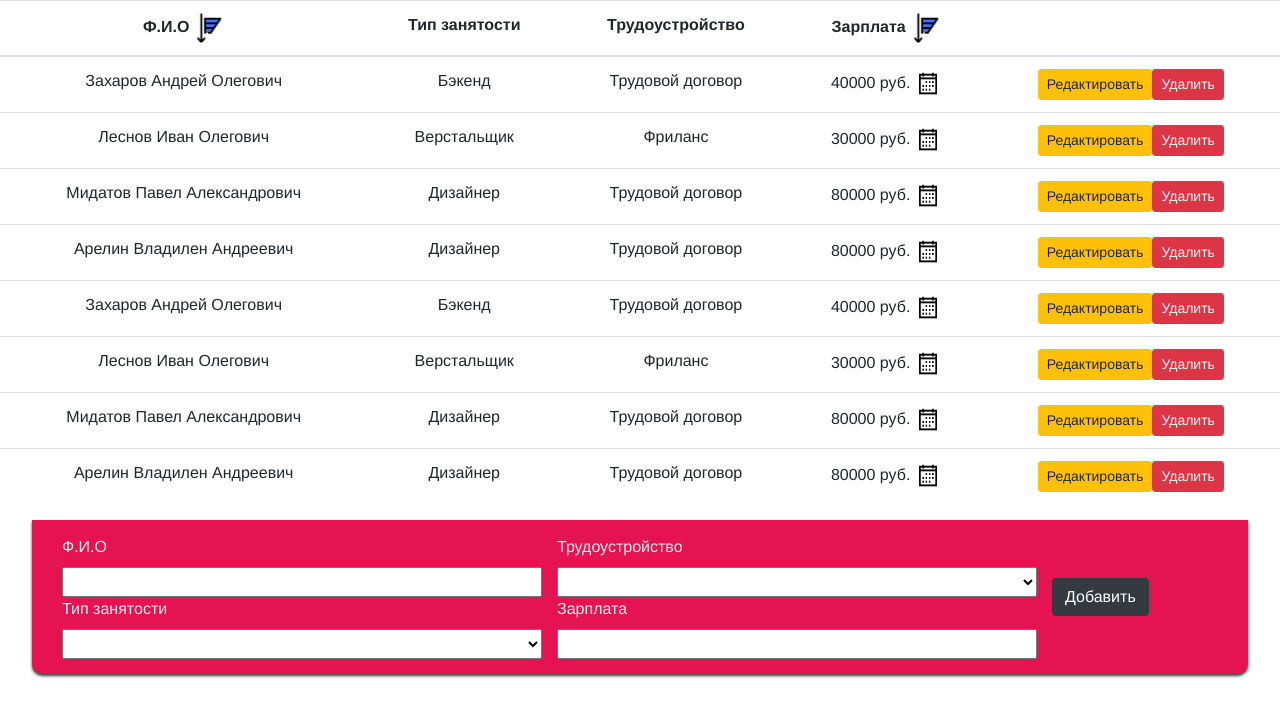
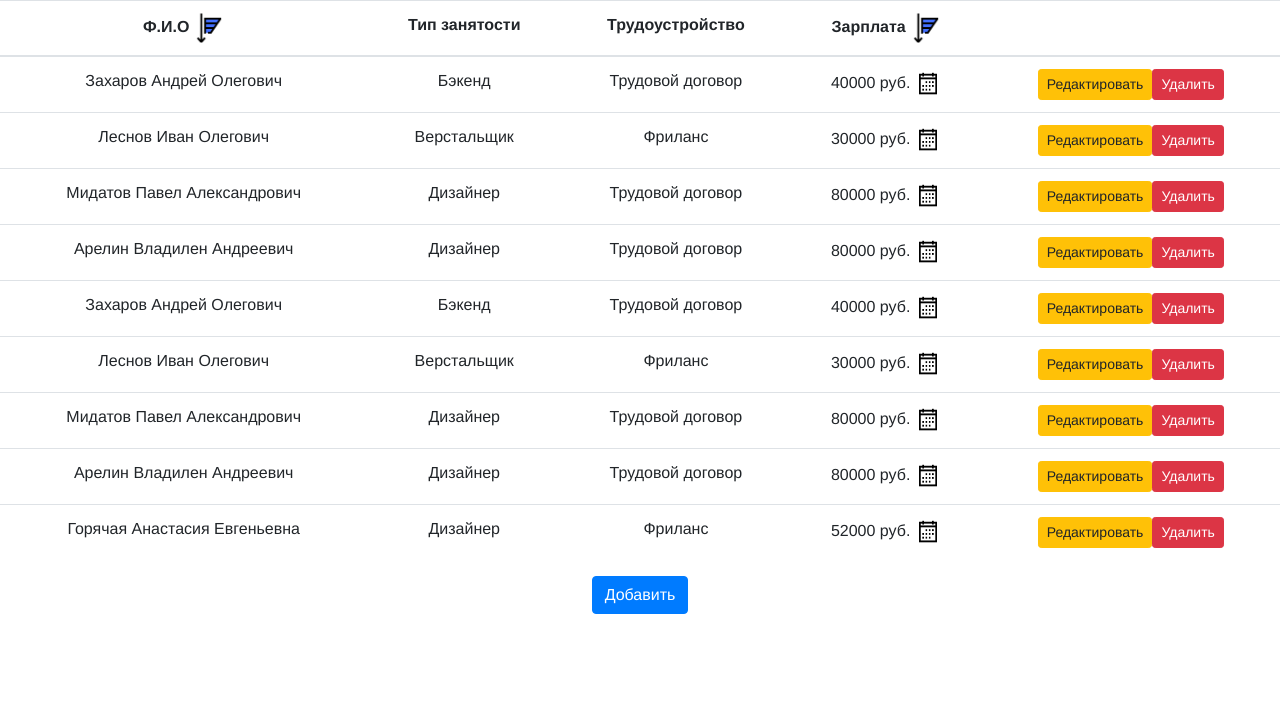
Before and after one commit to jpstories/vue-interview, a Vue app: page / in a window 1280 px wide. Shown: the top 716 px of the page. Built offline with nearby package versions, Linux system fonts and the light colour scheme; data requests are answered from the project's data file.

Commit message:
Improved user adding system

```diff
--- a/db.json
+++ b/db.json
@@ -55,6 +55,13 @@
       "typeWork": "Дизайнер",
       "contract": "Трудовой договор",
       "pay": 80000
+    },
+    {
+      "id": 78,
+      "name": "Горячая Анастасия Евгеньевна",
+      "typeWork": "Дизайнер",
+      "contract": "Фриланс",
+      "pay": 52000
     }
   ]
 }
--- a/src/components/table/v-table-add.vue
+++ b/src/components/table/v-table-add.vue
@@ -1,33 +1,39 @@
 <template>
-  <div class="v-table__add">
-    <form @submit.prevent="onSubmit">
-      <div class="v-table__add-col">
-        <label for="fname">Ф.И.О</label>
-        <input id="fname" name="fname" v-model="name" type="text" required />
+  <div>
+    <b-modal ref="editUserModal" id="user-add-modal" title="Добавление нового сотрудника" hide-footer>
+      <b-form @submit.prevent="onSubmit" class="w-100">
+          <alert v-if="showMessage" message="Пользователь добавлен!"></alert>
+          <b-form-group id="form-name-edit-group" label="ФИО:" label-for="form-name-edit-input">
+            <b-form-input id="name" v-model="name" type="text" required></b-form-input>
+          </b-form-group>
 
-        <label for="typeWork">Тип занятости</label>
-        <select name="typeWork" id="typeWork" v-model="typeWork" required>
-          <option value="Программист-бэкенд">Программист-бэкенд</option>
-          <option value="Верстальщик">Верстальщик</option>
-          <option value="Дизайнер">Дизайнер</option>
-        </select>
-      </div>
+          <b-form-group id="form-typework-edit-group" label="Тип занятости:" label-for="form-typework-edit-input">
+            <b-form-select
+              v-model="typeWork"
+              :options="[{ text: 'Выберите должность', value: null }, 'Программист-бэкенд', 'Верстальщик', 'Дизайнер']"
+              size="sm"
+              class="mt-3">
+            </b-form-select>
+          </b-form-group>
 
-      <div class="v-table__add-col">
-        <label for="contract">Трудоустройство</label>
-        <select name="contract" id="contract" v-model="contract" required>
-          <option value="Трудовой договор">Трудовой договор</option>
-          <option value="Фриланс">Фриланс</option>
-        </select>
+          <b-form-group id="form-contract-edit-group" label="Трудоустройство:" label-for="form-contract-edit-input">
+            <b-form-select
+              v-model="contract"
+              :options="[{ text: 'Выберите способ трудоустройства', value: null }, 'Трудовой договор', 'Фриланс']"
+              size="sm"
+              class="mt-3">
+            </b-form-select>
+          </b-form-group>
 
-        <label for="profit">Зарплата</label>
-        <input id="profit" name="profit" v-model="pay" type="text" required />
-      </div>
+          <b-form-group id="form-pay-edit-group" label="Зарплата:" label-for="form-pay-edit-input">
+            <b-form-input id="pay" v-model="pay" type="text" required></b-form-input>
+          </b-form-group>
 
-      <button type="submit" class="btn btn-dark v-table__add-btn">Добавить</button>
-    </form>
-    <alert v-if="showMessage" message="Пользователь добавлен!"></alert>
-  </div>
+        <b-button type="submit" variant="primary">Добавить</b-button>
+      </b-form>
+    </b-modal>
+    <!-- <b-button v-b-modal.user-update-modal type="submit" variant="primary">Добавить</b-button> -->
+    </div>
 </template>
 
 <script>
@@ -74,46 +80,3 @@ export default {
   },
 };
 </script>
-
-<style scoped>
-.v-table__add-col {
-  display: flex;
-  flex-flow: column;
-  align-items: flex-start;
-  margin-left: 15px;
-}
-
-input,
-select {
-  width: 480px;
-  height: 30px;
-}
-
-.v-table__add {
-  width: 95%;
-  height: max-content;
-  background: rgb(230, 19, 82);
-  color: rgb(238, 238, 238);
-  padding: 15px;
-  box-sizing: border-box;
-  display: flex;
-  border-bottom-left-radius: 10px;
-  border-bottom-right-radius: 10px;
-  margin: 0 auto;
-  box-shadow: 0 2px 3px rgb(58, 58, 58);
-}
-
-.v-table__add form {
-  display: flex;
-  flex-flow: row;
-  align-items: center;
-}
-
-.v-table__add-btn {
-  margin: 30px 15px;
-}
-
-.v-table__input-typeWork {
-  margin-left: 22px;
-}
-</style>
--- a/src/components/table/v-table.vue
+++ b/src/components/table/v-table.vue
@@ -183,6 +183,7 @@
       </svg>
     </div>
 
+    <b-button type="submit" v-b-modal.user-add-modal variant="primary">Добавить</b-button>
     <v-table-add @addHandlerUser="addHandlerUser" />
 
     <div class="v-table__pagination" v-if="users.length > 10">
```
